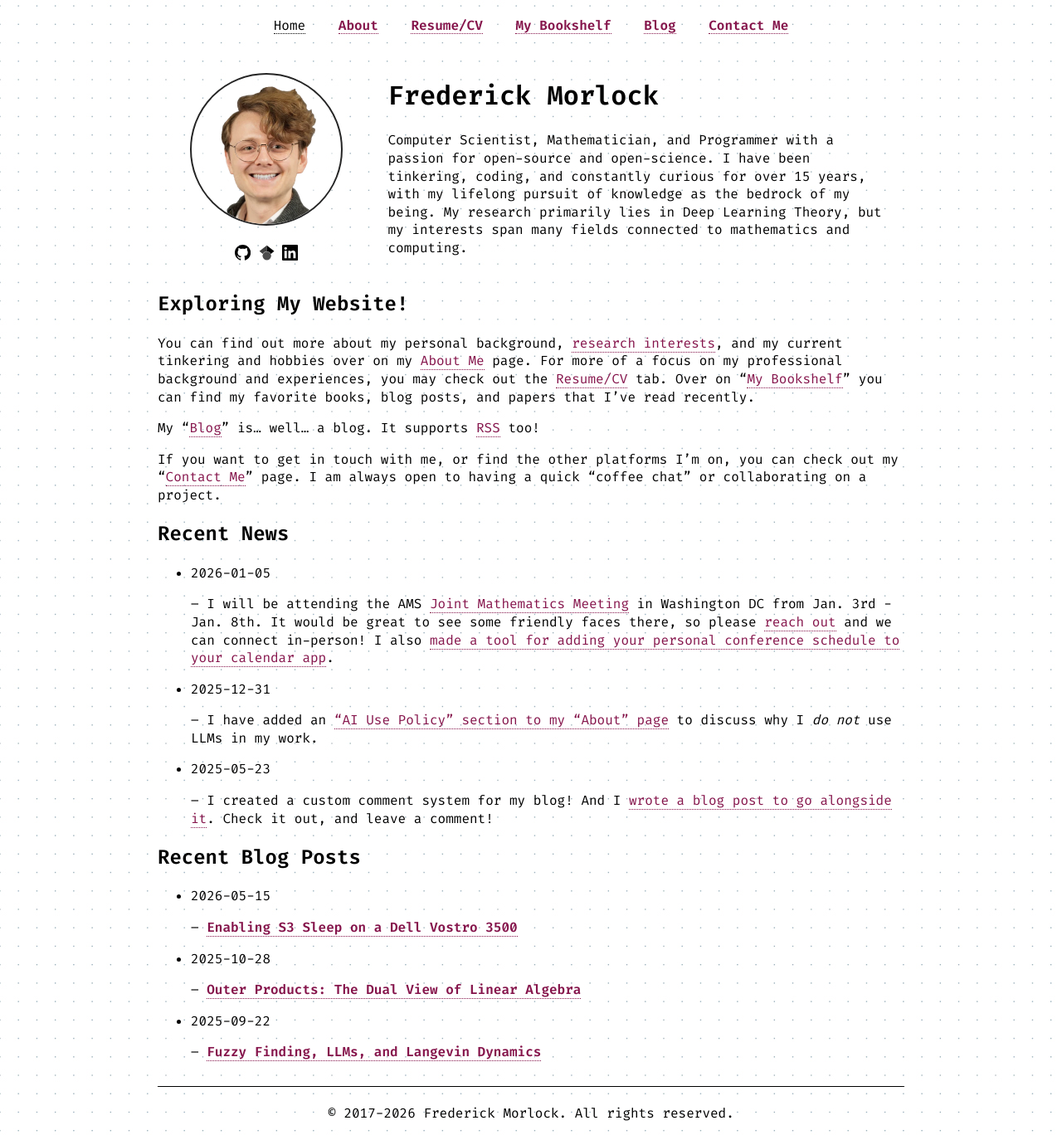
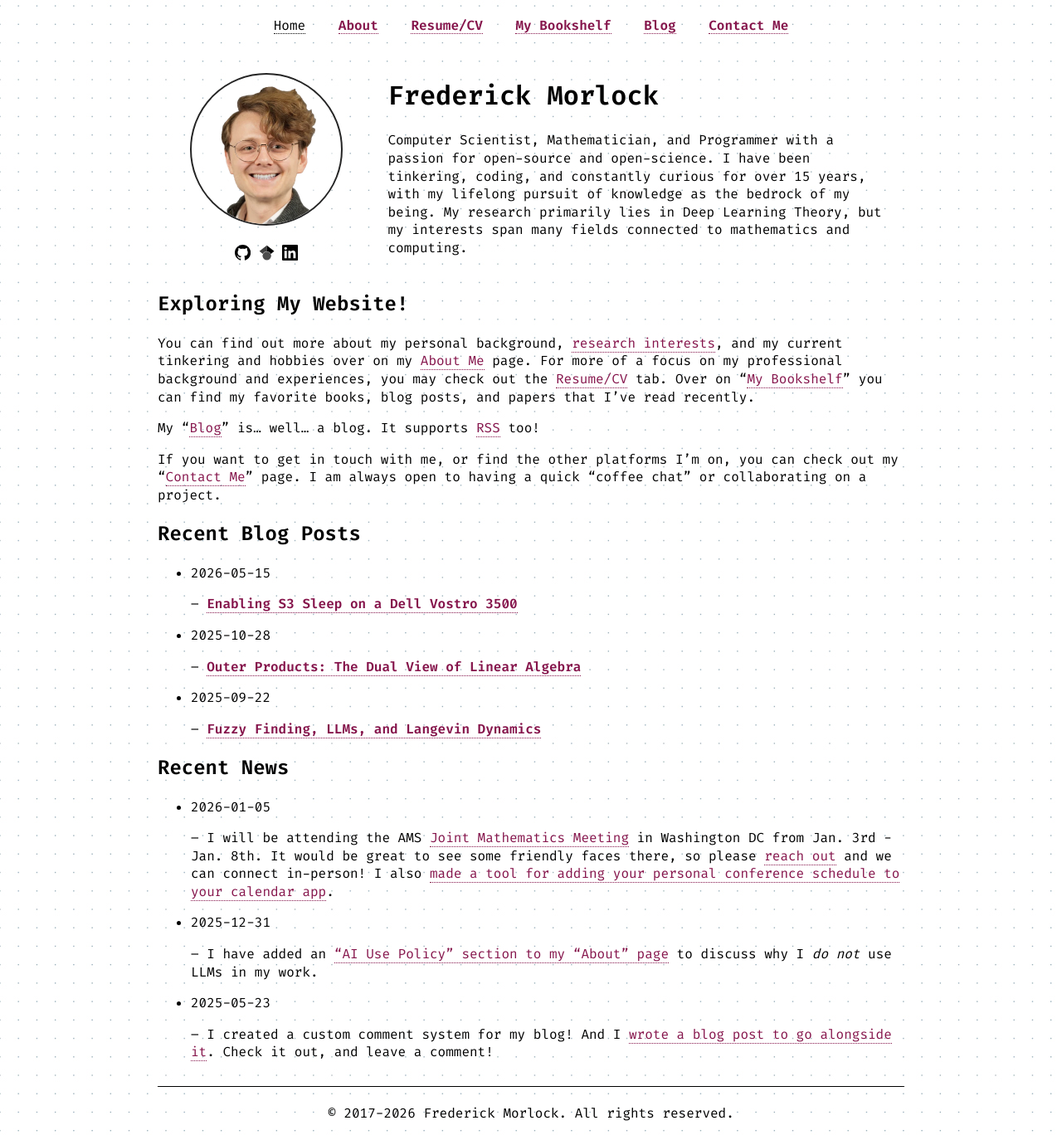
Before and after one commit to FrederickGeek8/freddy.us, a Jekyll site: the page built from index.md, in a window 1280 px wide and 1400 px high, scrolled down 78 px, cut to the strip 26-1400 px from the top of the window. Shown: the whole strip at 83% size. Built offline with Jekyll 4.4.1, drawn with Linux system fonts in a browser that asks for light colours.

Commit message:
Place "Recent Blog Posts" above "Recent News"

```diff
--- a/index.md
+++ b/index.md
@@ -10,14 +10,14 @@ My "[Blog](/blog/)" is... well... a blog. It supports [RSS](/feeds/) too!
 
 If you want to get in touch with me, or find the other platforms I'm on, you can check out my "[Contact Me](/contact/)" page. I am always open to having a quick "coffee chat" or collaborating on a project.
 
+## Recent Blog Posts
+{% assign sortedRec = site.posts | sort: "date" | reverse %}
+{% for item in sortedRec limit:3 %}
+- <time>{{ item.date | date: "%Y-%m-%d" }}</time> -- **[{{ item.title }}]({{ item.url }})**
+{% endfor %}
+
 ## Recent News
 {% assign sortedRec = site.data.news | sort: "date" | reverse %}
 {% for item in sortedRec limit:3 %}
 - <time>{{ item.date }}</time> -- {{ item.text }}
 {% endfor %}
-
-## Recent Blog Posts
-{% assign sortedRec = site.posts | sort: "date" | reverse %}
-{% for item in sortedRec limit:3 %}
-- <time>{{ item.date | date: "%Y-%m-%d" }}</time> -- **[{{ item.title }}]({{ item.url }})**
-{% endfor %}
```
